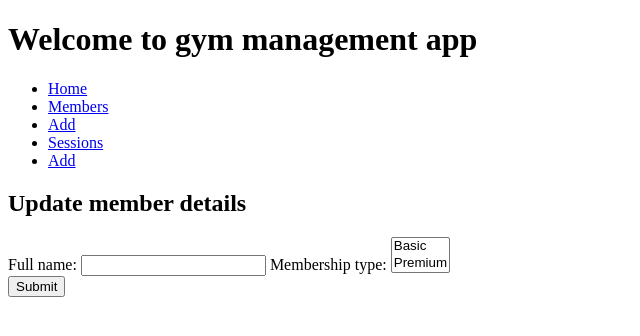
After one commit to GINTARE07/Python-Project-The-Gym, a Flask app: page /members/1/edit in a window 1280 px wide. The commit adds this page. Shown: the top 336 px of the page, without its empty margins (0-640 px from the left). Run offline with Flask 2, Linux system fonts and the light colour scheme; data that the repository does not hold is empty; some libraries are stand-ins or nearby versions.

Commit message:
edit, add functons added, displaying, but not rendering correctly; also full members and sessoins info displaying

```diff
--- a/controllers/members_controller.py
+++ b/controllers/members_controller.py
@@ -6,29 +6,41 @@ import repositories.member_repository as member_repository
 members_blueprint = Blueprint("members", __name__)
 
 # INDEX
-@members_blueprint.route("/members", methods = ["GET"])
+@members_blueprint.route("/members")
 def members():
     members = member_repository.select_all()
     return render_template("members/index.html", members=members)
 
-# # NEW
-# @members_blueprint.route("/members/new")
-# def new_member():
-#     return render_template("/members/new.html")
+# NEW
+@members_blueprint.route("/members/new")
+def new_member():
+    return render_template("/members/new.html")
 
 # # CREATE
 # @members_blueprint.route("/members", methods=["POST"])
 # def create_member():
-#     first_name = request.form["first_name"]
-#     last_name = request.form["last_name"]
+#     full_name = request.form["full_name"]
 #     membership_type = request.form["membership_type"]
-#     new_member = Member(first_name, last_name, membership_type)
+#     new_member = Member(full_name, membership_type)
 #     member_repository.save(new_member)
 #     return redirect("/members")
 
 # EDIT
+@members_blueprint.route("/members/<id>/edit")
+def edit_member(id):
+    member = member_repository.select(id)
+    return render_template('members/edit.html', member = member)
 
 # UPDATE
+
+@members_blueprint.route("/members/<id>", methods=["POST"])
+def update_member(id):
+
+    full_name = request.form["full_name"]
+    membership_type = request.form["membership_type"]
+    member = Member(full_name, membership_type, id)
+    member_repository.update(member)
+    return redirect("/members")
 
 # DELETE
 
--- a/repositories/member_repository.py
+++ b/repositories/member_repository.py
@@ -6,7 +6,7 @@ import repositories.session_repository as session_repository
 
 
 def save(member):
-    sql = "INSERT INTO members (full_name, membership_type) VALUES (%s, %s) RETURNING *"
+    sql = "INSERT INTO members (full_name, membership_type) VALUES (%s, %s) RETURNING id"
     values = [member.full_name, member.membership_type]
     results = run_sql(sql, values)
     id = results[0]['id']
@@ -18,23 +18,27 @@ def select_all():
 
     sql = "SELECT * FROM members"
     results = run_sql(sql)
-    for row in results:
+    for result in results:
 
-        member = Member(row["full_name"],row["membership_type"], row['id'])
+        member = Member(result["full_name"],result["membership_type"], result['id'])
         members.append(member)
     return members
 
 
-# def select(id):
-#     sql = "SELECT * FROM members WHERE id = %s"
-#     values = [id]
-#     results = run_sql(sql, values)
+def select(id):
+    member = None
+    sql = "SELECT * FROM members WHERE id = %s"
+    values = [id]
+    results = run_sql(sql, values)
+    # checking if the list returned by `run_sql(sql, values)` is empty. Empty lists are 'fasly'
+    # Could alternativly have..
+    # if len(results) > 0
+    if results:
+        result = results[0]
+        member = Member(result["full_name"], result["membership_type"], result["id"])
+    return member
 
-#     # checking if the list returned by `run_sql(sql, values)` is empty. Empty lists are 'fasly'
-#     # Could alternativly have..
-#     # if len(results) > 0
-#     if results:
-#         result = results[0]
-#         # zombie_type = zombie_type_repository.select(result["zombie_type_id"])
-#         member = Member(result["first_name"],result["last_name"], result["membership_type"], result["id"])
-#     return member
+def update(member):
+    sql = "UPDATE members SET (full_name, membership_type) = (%s, %s) WHERE id = %s"
+    values = [member.full_name, member.membership_type, member.id]
+    run_sql(sql, values)
--- a/templates/base.html
+++ b/templates/base.html
@@ -15,9 +15,9 @@
             <ul class="menu">
                 <li><a href="/">Home</a></li>
                 <li><a href="/members">Members</a></li>
-                        <li><a href="/members/index">Add</a></li>
+                        <li><a href="/members/new">Add</a></li>
                 <li><a href="/sessions">Sessions</a></li>
-                        <li><a href="/sessions/index">Add</a></li>
+                        <li><a href="/sessions/new">Add</a></li>
             </ul>
         </nav>
     </header>
--- /dev/null
+++ b/templates/members/edit.html
@@ -0,0 +1,21 @@
+{% extends "base.html" %}
+{% block content %}
+
+<h2>Update member details</h2>
+
+<form action="/members/{{member.id}}" method="POST">
+    <div>
+        <label for ="full_name">Full name:</label>
+        <input type="text" id="full_name" name="full_name" value="{{member.full_name}}">
+        <label for ="membership_type">Membership type:</label>
+        <select id="membership_type" name=" membership_type" size="2">
+            <option value="basic">Basic</option>
+            <option value="premium">Premium</option>
+        </select>
+    </div>
+    <div>
+        <input type="submit">
+    </div>
+</form>
+
+{% endblock %}
--- a/templates/members/index.html
+++ b/templates/members/index.html
@@ -6,9 +6,14 @@
     {% for member in members %}
 
     <section>
+    <h3>Member name:</h3>
         <p>{{ member.full_name }}</p>
+        <h4>Membership type:</h4>
+        <p>{{member.membership_type}}</p>
         <a href="/members/{{ member.id }}/edit">Edit</a>
 
     </section>
     {% endfor %}
+
+
 {% endblock %}
--- a/templates/sessions/index.html
+++ b/templates/sessions/index.html
@@ -6,7 +6,12 @@
     {% for session in sessions %}
 
     <section>
+    <h3>Session name:</h3>
         <p>{{ session.name }}</p>
+        <h4>Happening:</h4>
+        <p>{{session.part_of_day}}</p>
+        <h4>Places:</h4>
+        <p>{{session.capacity}}</p>
         <a href="/sessions/{{ session.id }}/edit">Edit</a>
 
     </section>
```
Also changed, not shown: controllers/sessions_controller.py (+23 -2 lines), repositories/session_repository.py (+20 -2 lines), templates/members/new.html (added, +19 -0 lines), templates/sessions/edit.html (added, +24 -0 lines), templates/sessions/new.html (added, +22 -0 lines).
